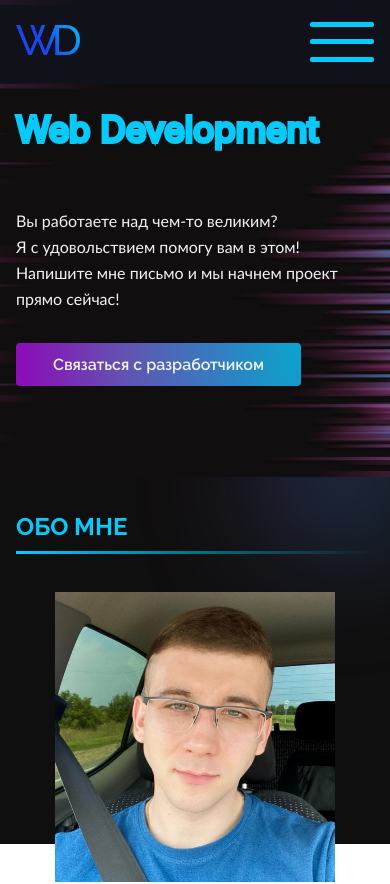
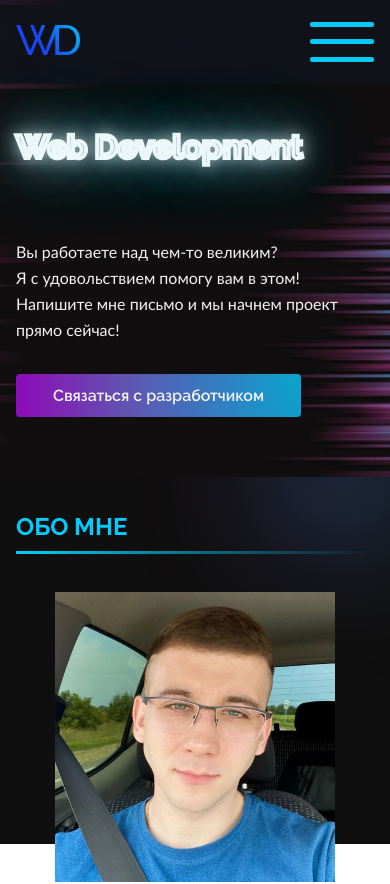
Before and after one commit to Feelcover/My-Site, a Next.js app: page / in a window 390 px wide. Shown: the top 884 px of the page. Built offline with nearby package versions, Linux system fonts and the light colour scheme.

Commit message:
правка отступов

```diff
--- a/components/Hero/Hero.module.scss
+++ b/components/Hero/Hero.module.scss
@@ -13,7 +13,7 @@
 
 @media all and (max-width: 485px) {
     height: 477px;
-    padding-top: 107px;
+    padding-top: 127px;
     margin-bottom: 35px;
 }
 
@@ -48,7 +48,8 @@
     }
 
     @media all and (max-width: 485px) {
-        font-size: 40px;
+      margin-bottom: 72px;
+        font-size: 32px;
         -webkit-text-stroke-color: hsl(var(--hue), 50%, 95%);
       text-shadow: 0 0 15px hsl(var(--hue), 30%, 90%, 0.8),
       0 0 20px hsl(var(--hue), 40%, 80%, 0.85),
--- a/components/Hero/Hero.tsx
+++ b/components/Hero/Hero.tsx
@@ -11,7 +11,6 @@ const Hero = () => {
   const title = useRef() as MutableRefObject<HTMLHeadingElement>;
 
   useEffect(() => {
-    if (!offGsap) {
       const colors = gsap.to(title.current, {
         paused: true,
         duration: 20,
@@ -45,7 +44,6 @@ const Hero = () => {
       if (!mediaQuery || !mediaQuery.matches) {
         colors.play();
         doRandom();
-      }
     }
   }, []);
 
@@ -79,7 +77,7 @@ const Hero = () => {
                 initial={{ y: -900 }}
                 animate={{ y: 0 }}
               >
-                <h1 className={`${offGsap ? styles.hero__titleMob : styles.hero__title}`} ref={title}>
+                <h1 className={styles.hero__title} ref={title}>
                   Web Development
                 </h1>
               </motion.div>
```
